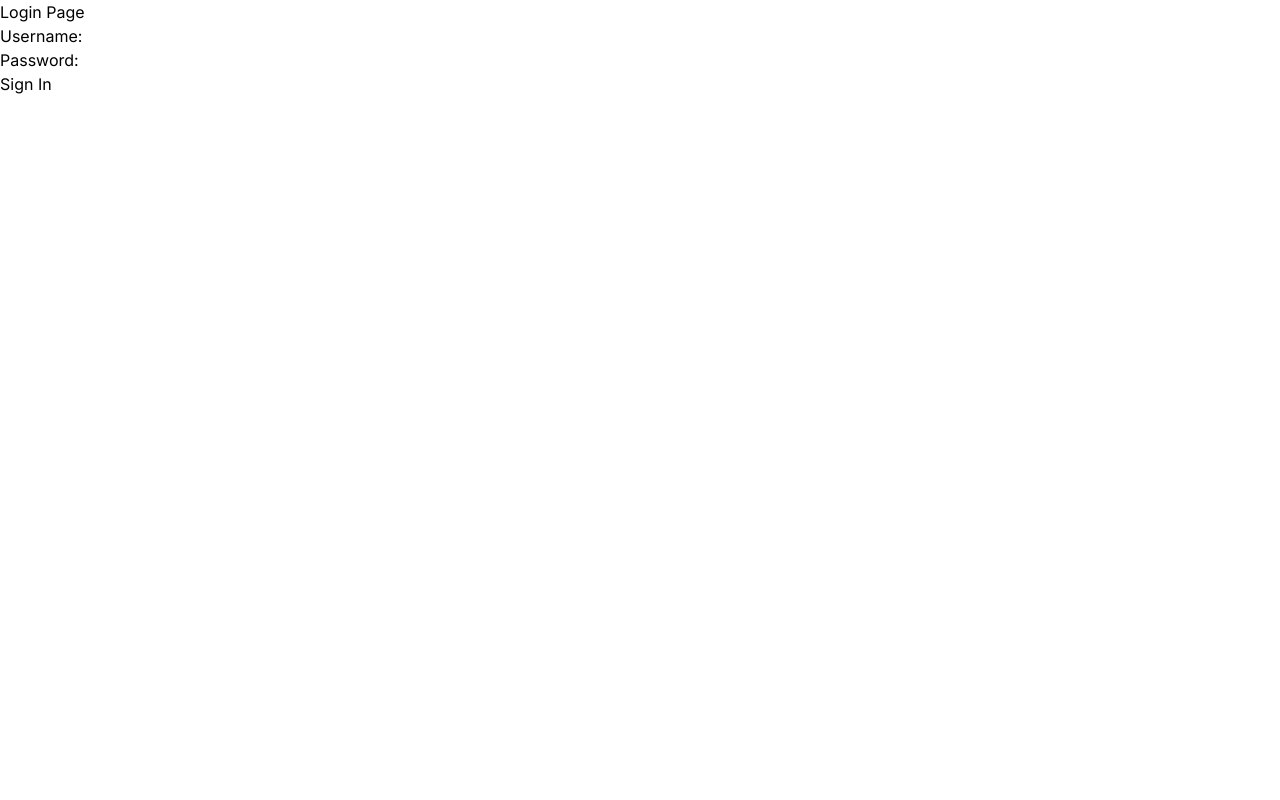
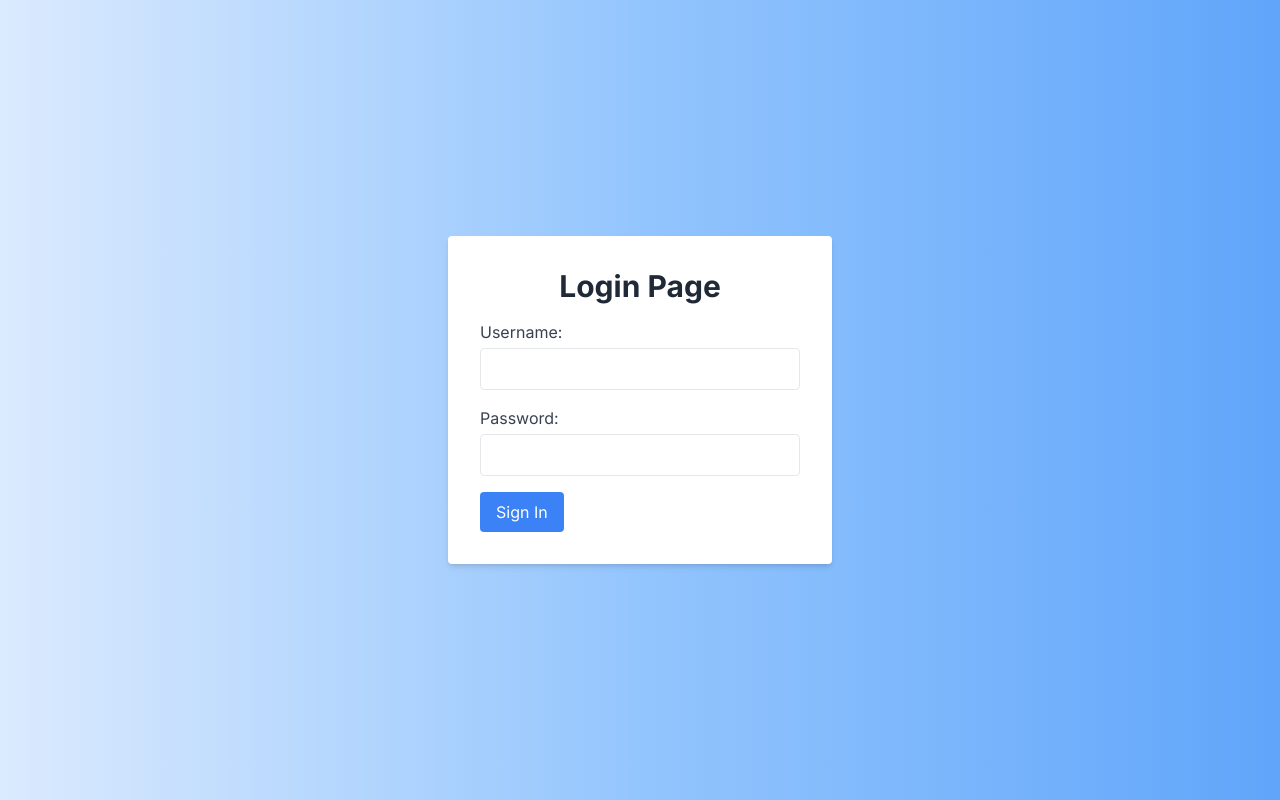
Before and after one commit to karshdev/revantahomes, a Next.js app: page /admin/login in a window 1280 px wide. Built offline with nearby package versions, Linux system fonts and the light colour scheme.

Commit message:
added styles to login page

```diff
--- a/app/admin/login/page.js
+++ b/app/admin/login/page.js
@@ -21,30 +21,37 @@ const LoginPage = () => {
   };
 
   return (
-    <div>
-      <h1>Login Page</h1>
+    <div className="min-h-screen flex items-center justify-center bg-gradient-to-r from-blue-100 via-blue-300 to-blue-400">
+    <div className="bg-white p-8 rounded shadow-md w-96">
+      <h1 className="text-3xl font-bold mb-4 text-center text-gray-800">Login Page</h1>
       <form onSubmit={handleSubmit}>
-        <label>
-          Username:
+        <label className="block mb-4">
+          <span className="text-gray-700">Username:</span>
           <input
             type="text"
-            value={credentials.username}
+            className="mt-1 p-2 w-full rounded border focus:outline-none focus:ring focus:border-blue-300"
+            value={credentials.email}
             onChange={(e) => setCredentials({ ...credentials, email: e.target.value })}
           />
         </label>
-        <br />
-        <label>
-          Password:
+        <label className="block mb-4">
+          <span className="text-gray-700">Password:</span>
           <input
             type="password"
+            className="mt-1 p-2 w-full rounded border focus:outline-none focus:ring focus:border-blue-300"
             value={credentials.password}
             onChange={(e) => setCredentials({ ...credentials, password: e.target.value })}
           />
         </label>
-        <br />
-        <button type="submit">Sign In</button>
+        <button
+          type="submit"
+          className="bg-blue-500 text-white px-4 py-2 rounded hover:bg-blue-600 focus:outline-none focus:ring focus:border-blue-300"
+        >
+          Sign In
+        </button>
       </form>
     </div>
+  </div>
   );
 };
 
--- a/app/api/auth/[...nextauth]/route.js
+++ b/app/api/auth/[...nextauth]/route.js
@@ -49,7 +49,7 @@ export const authOptions = {
     },
     pages: {
       signIn: '/',
-      signOut: '/admin/login',
+
 
     },
   },
--- a/components/Navigation.js
+++ b/components/Navigation.js
@@ -1,11 +1,10 @@
 "use client"
-import { signOut, useSession } from 'next-auth/react'
+import { useSession } from 'next-auth/react'
 import Link from 'next/link'
 import React from 'react'
 
 const Navigation =  () => {
   const { data: session } = useSession();
-
 
   return (
     <div className='position relative flex p-4  items-center justify-between' >
@@ -16,7 +15,7 @@ const Navigation =  () => {
 <div className=' hidden sm:flex sm:gap-14 sm:visible  '>
   <Link href="/" className="text-gray-600 text-base font-[400px] font-['Manrope'] leading-[14px] ">Home</Link>
   <Link  href="/" className="text-gray-600 text-base font-[400px] font-['Manrope'] leading-[14px] ">About Us</Link>
-  {session?.user?.role==="admin" && <a  href="/admin/leads" className="text-gray-600 text-base font-[400px] font-['Manrope'] leading-[14px]">Leads</a>}
+  {session?.user?.role==="admin" && <Link  href="/admin/leads" className="text-gray-600 text-base font-[400px] font-['Manrope'] leading-[14px]">Leads</Link>}
   </div>
   </div>
   <div className='flex gap-10 '>
--- a/middleware.js
+++ b/middleware.js
@@ -7,5 +7,5 @@ import { withAuth } from 'next-auth/middleware';
   });
 
 export const config = {
-    matcher: ["/((?!terms-and-conditions|privacy-policy|api|_next/static|_next/image|favicon.ico).*)"],
+    matcher: ["/((?!api|_next/static|_next/image|favicon.ico).*)"],
   }
```
